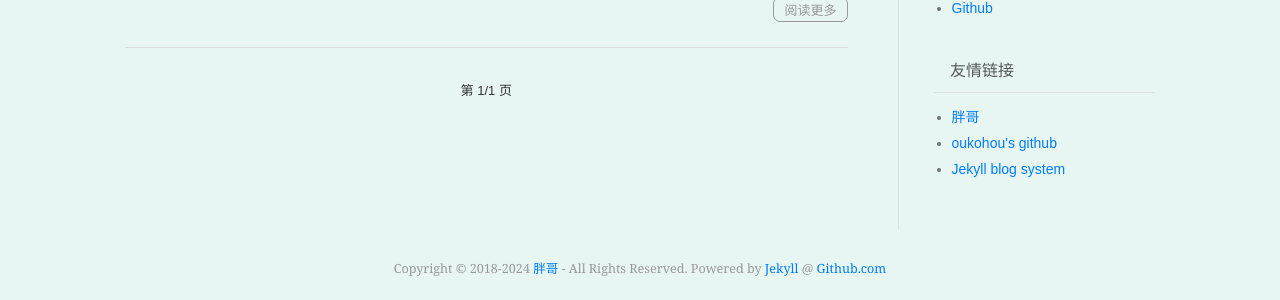
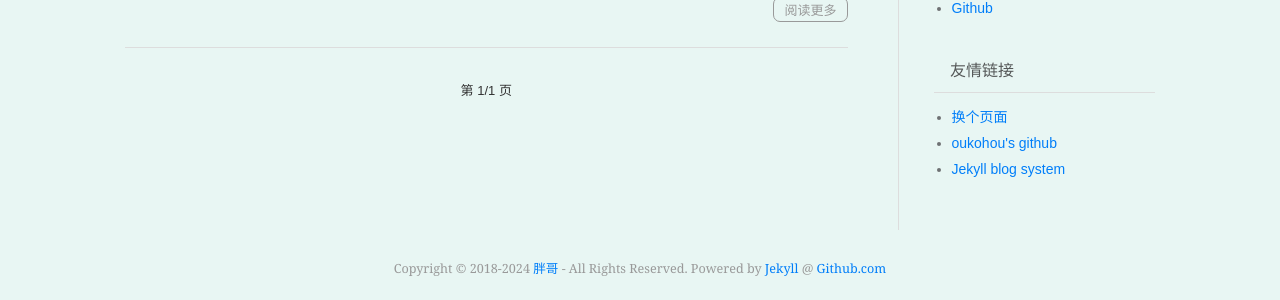
Before and after one commit to YiPianYe/pangge, a Jekyll site: the page built from index.html, in a window 1280 px wide. Shown: the part 872-1172 px from the top of the page. Built offline with Jekyll 4.4.1, drawn with Linux system fonts in a browser that asks for light colours; some web fonts are replaced; the list of posts is cut into pages by our own code; comment, search, counter and statistics services are not loaded.

Commit message:
Update _config.yml

```diff
--- a/_config.yml
+++ b/_config.yml
@@ -58,7 +58,7 @@ menu:
 # Link settings
 links: # 友情链接
 
-  - title: 胖哥
+  - title: 换个页面
     url: https://pang.ge/
   - title: oukohou's github
     url: https://github.com/oukohou
```
